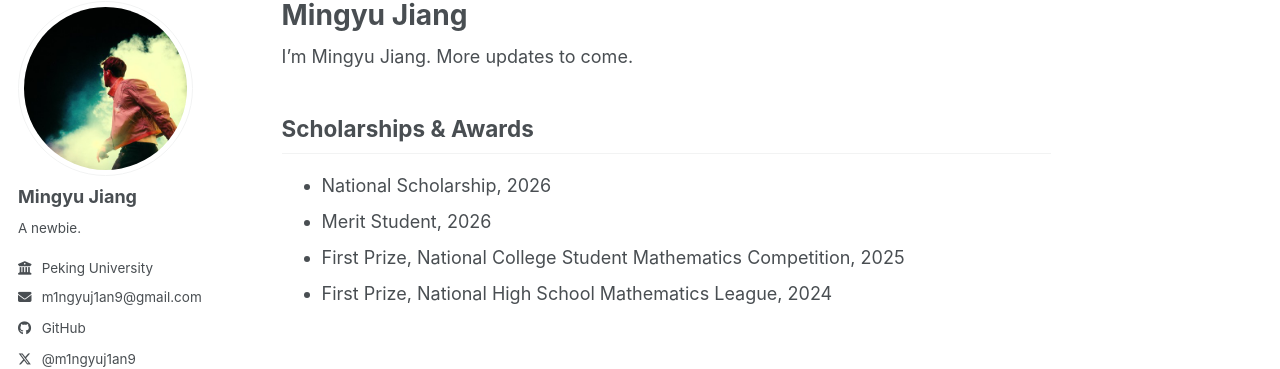
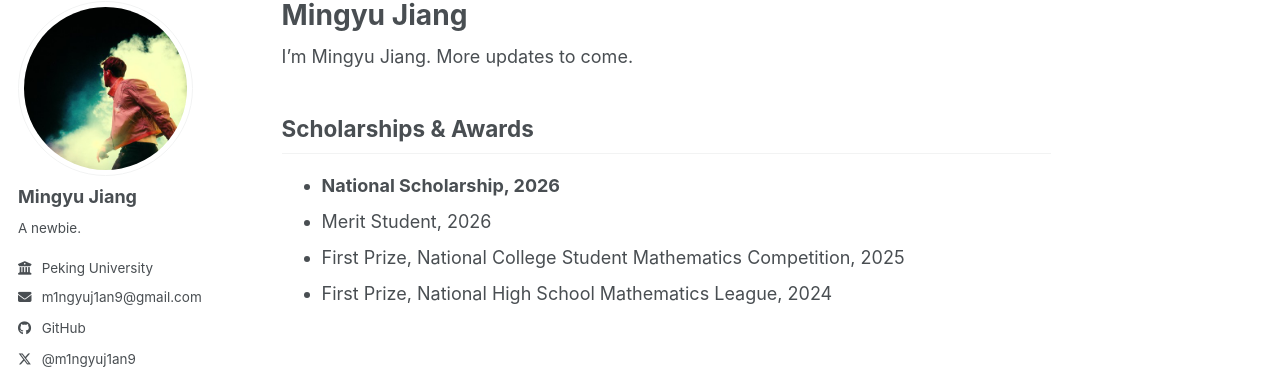
Before and after one commit to Missing-Hex/personalpages, a Jekyll site: the page built from _pages/about.md, in a window 1280 px wide. Shown: the part 100-469 px from the top of the page. Built offline with Jekyll 4.4.1, drawn with Linux system fonts in a browser that asks for light colours; a style sheet for code colours, icons or effects is not loaded.

```diff
--- a/_pages/about.md
+++ b/_pages/about.md
@@ -11,7 +11,7 @@ I'm Mingyu Jiang. More updates to come.
 
 ## Scholarships & Awards
 
-- National Scholarship, 2026
+- **National Scholarship, 2026**
 - Merit Student, 2026
 - First Prize, National College Student Mathematics Competition, 2025
 - First Prize, National High School Mathematics League, 2024
```
